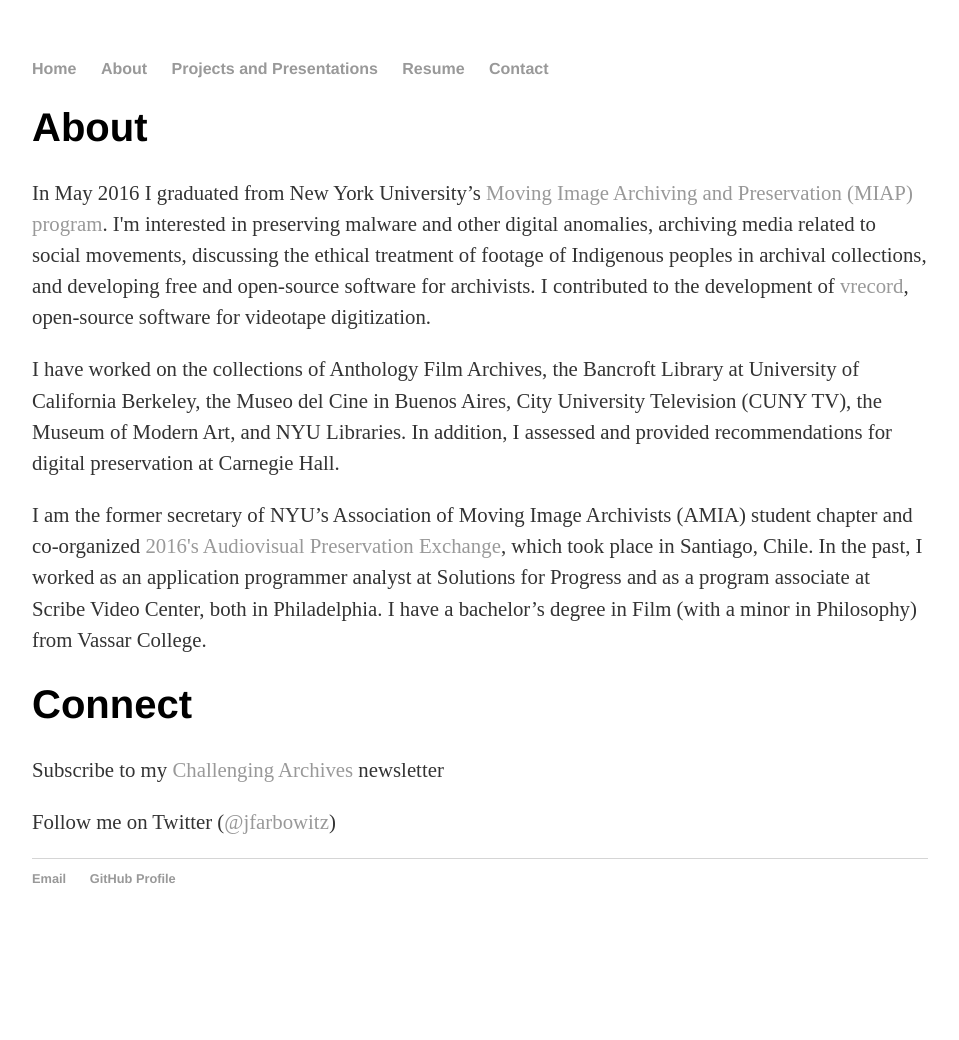
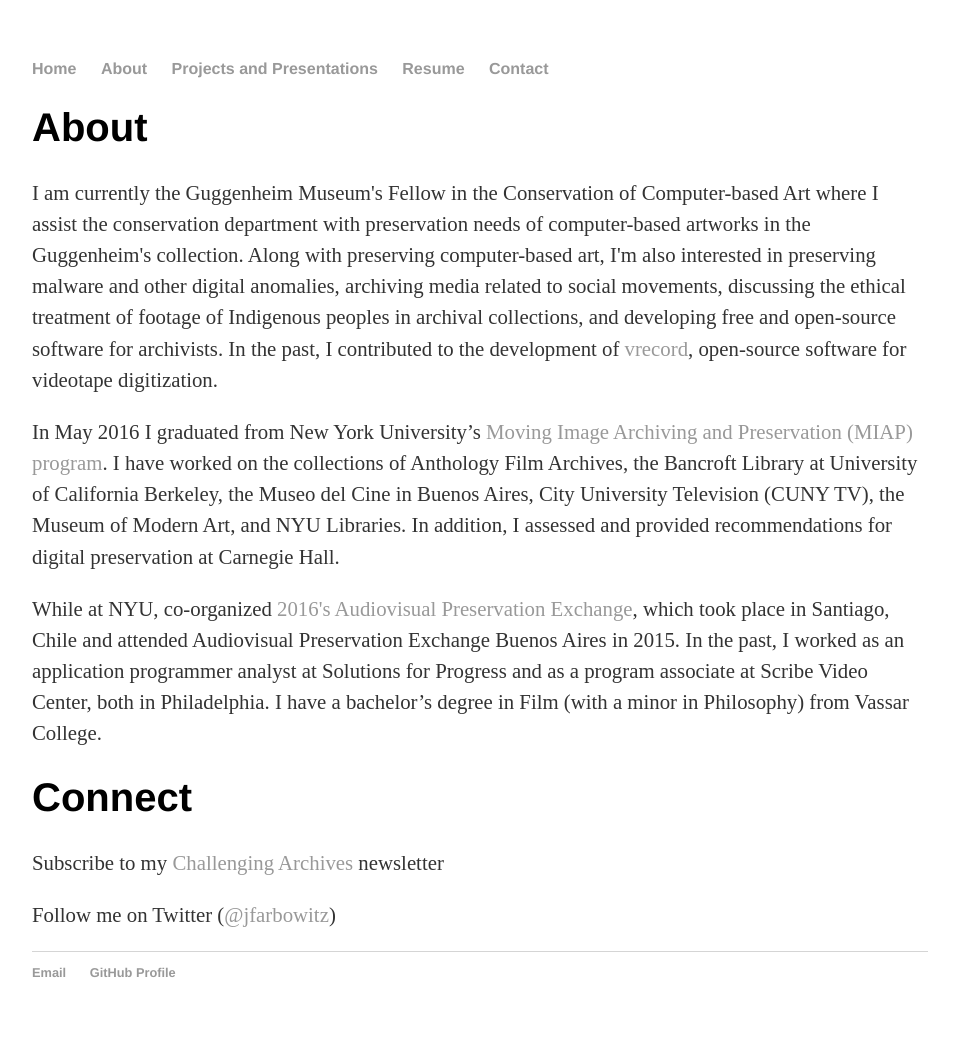
Before and after one commit to jfarbowitz/jfarbowitz.github.io, a Jekyll site: the page built from about/index.html, in a window 1280 px wide. Shown: the whole page, without its empty margins (160-1119 px from the left). Built offline with Jekyll 4.4.1, drawn with Linux system fonts in a browser that asks for light colours; before the commit the page ends 946 px from its top, so only the background shows below that.

Commit message:
updated with Guggenheim job

```diff
--- a/about/index.html
+++ b/about/index.html
@@ -5,11 +5,11 @@
 
 	<div class="about">
 			<h1>About</h1>
-	<p>In May 2016 I graduated from New York University’s <a href="https://tisch.nyu.edu/cinema-studies/courses/ma-in-moving-image-archiving-and-preservation" target="new">Moving Image Archiving and Preservation (MIAP) program</a>. I'm interested in preserving malware and other digital anomalies, archiving media related to social movements, discussing the ethical treatment of footage of Indigenous peoples in archival collections, and developing free and open-source software for archivists. I contributed to the development of <a href="https://github.com/amiaopensource/vrecord" target="new">vrecord</a>, open-source software for videotape digitization.</p>
+	 <p>I am currently the Guggenheim Museum's Fellow in the Conservation of Computer-based Art where I assist the conservation department with preservation needs of computer-based artworks in the Guggenheim's collection. Along with preserving computer-based art, I'm also interested in preserving malware and other digital anomalies, archiving media related to social movements, discussing the ethical treatment of footage of Indigenous peoples in archival collections, and developing free and open-source software for archivists. In the past, I contributed to the development of <a href="https://github.com/amiaopensource/vrecord" target="new">vrecord</a>, open-source software for videotape digitization.</p>
 
-	<p>I have worked on the collections of Anthology Film Archives, the Bancroft Library at University of California Berkeley, the Museo del Cine in Buenos Aires, City University Television (CUNY TV), the Museum of Modern Art, and NYU Libraries. In addition, I assessed and provided recommendations for digital preservation at Carnegie Hall.</p>
+	<p>In May 2016 I graduated from New York University’s <a href="https://tisch.nyu.edu/cinema-studies/courses/ma-in-moving-image-archiving-and-preservation" target="new">Moving Image Archiving and Preservation (MIAP) program</a>. I have worked on the collections of Anthology Film Archives, the Bancroft Library at University of California Berkeley, the Museo del Cine in Buenos Aires, City University Television (CUNY TV), the Museum of Modern Art, and NYU Libraries. In addition, I assessed and provided recommendations for digital preservation at Carnegie Hall.</p>
 
-	<p>I am the former secretary of NYU’s Association of Moving Image Archivists (AMIA) student chapter and co-organized <a href="https://apexsantiago.wordpress.com/" target="new">2016's Audiovisual Preservation Exchange</a>, which took place in Santiago, Chile. In the past, I worked as an application programmer analyst at Solutions for Progress and as a program associate at Scribe Video Center, both in Philadelphia. I have a bachelor’s degree in Film (with a minor in Philosophy) from Vassar College.</p>
+	<p>While at NYU, co-organized <a href="https://apexsantiago.wordpress.com/" target="new">2016's Audiovisual Preservation Exchange</a>, which took place in Santiago, Chile and attended Audiovisual Preservation Exchange Buenos Aires in 2015. In the past, I worked as an application programmer analyst at Solutions for Progress and as a program associate at Scribe Video Center, both in Philadelphia. I have a bachelor’s degree in Film (with a minor in Philosophy) from Vassar College.</p>
 
 	<div class="connect">
 		<h1>Connect</h1>
```
